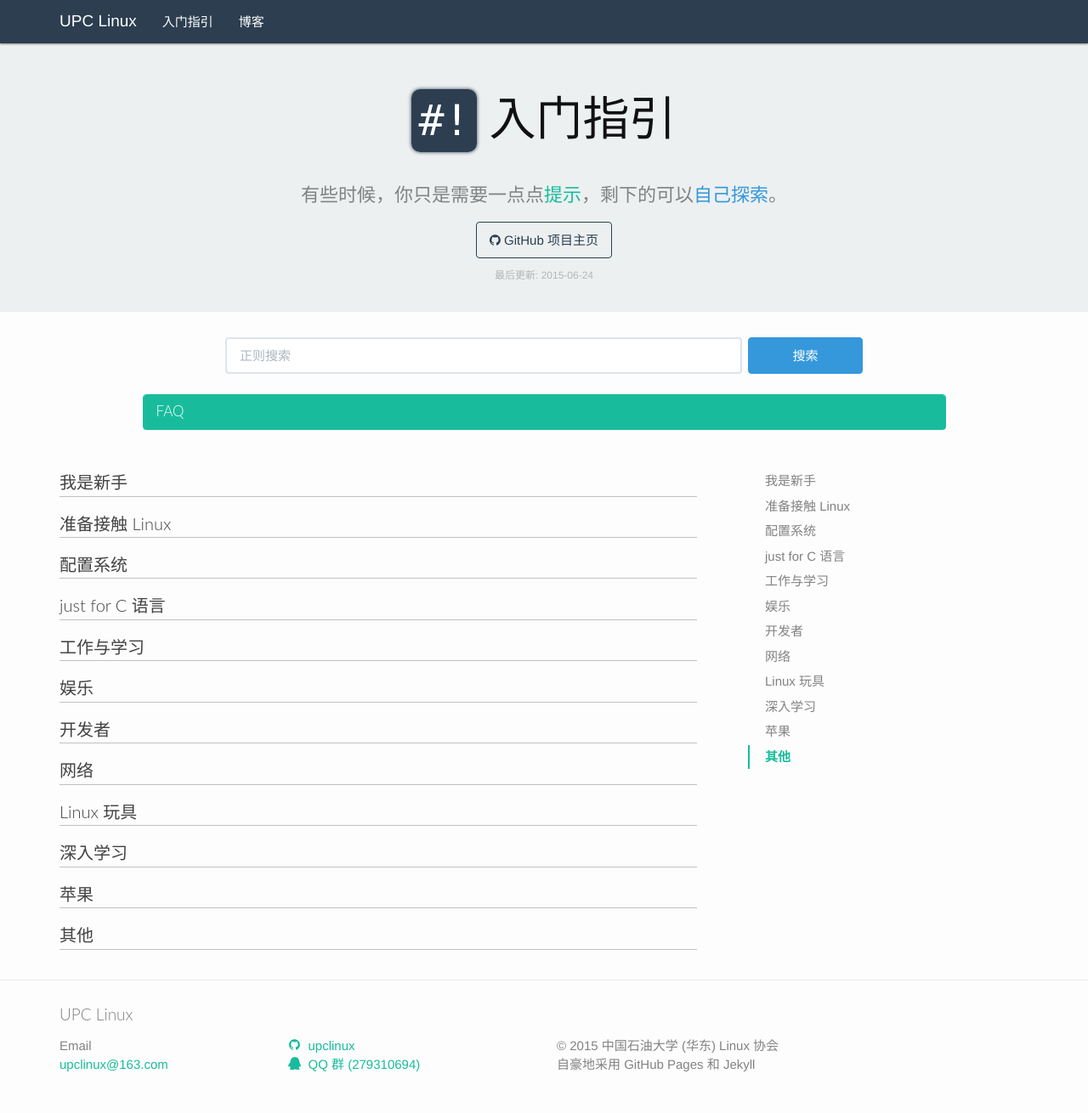
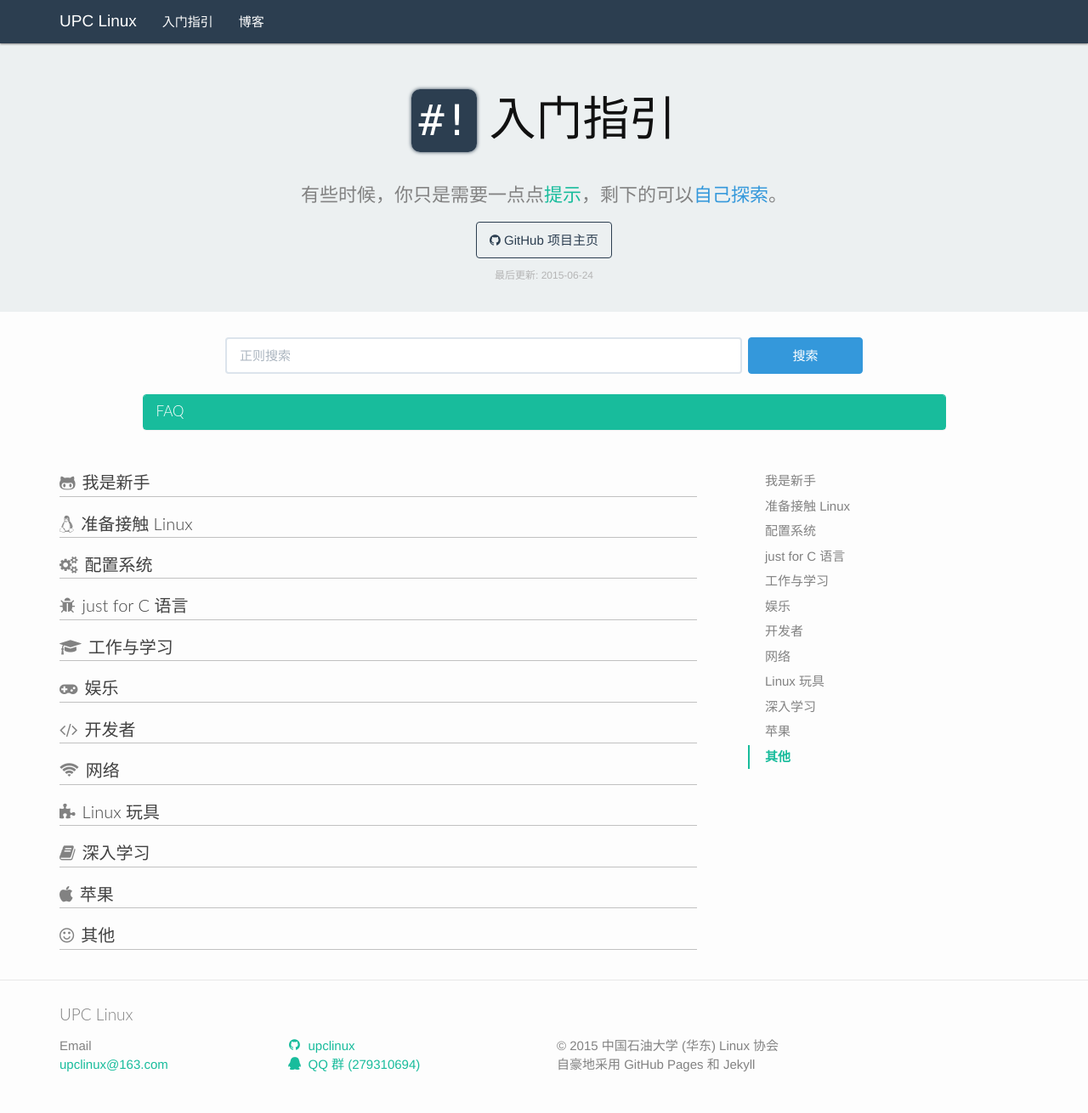
Before and after one commit to upclinux/intro, a Jekyll site: the page built from index.html, in a window 1280 px wide. Shown: the whole page at 85% size. Built offline with Jekyll 4.4.1, drawn with Linux system fonts in a browser that asks for light colours; nearby versions of some CDN libraries.

Commit message:
标题前的小图标

```diff
--- a/_config.yml
+++ b/_config.yml
@@ -32,58 +32,70 @@
         path: "novice"
     values:
         category: "我是新手"
+        icon: "fa fa-github-alt"
 -
     scope:
         path: "try"
     values:
         category: "准备接触 Linux"
+        icon: "fa fa-linux"
 -
     scope:
         path: "configuration"
     values:
         category: "配置系统"
+        icon: "fa fa-cogs"
 -
     scope:
         path: "c"
     values:
         category: "just for C 语言"
+        icon: "fa fa-bug"
 -
     scope:
         path: "work"
     values:
         category: "工作与学习"
+        icon: "fa fa-graduation-cap"
 -
     scope:
         path: "entertainment"
     values:
         category: "娱乐"
+        icon: "fa fa-gamepad"
 -
     scope:
         path: "development"
     values:
         category: "开发者"
+        icon: "fa fa-code"
 -
     scope:
         path: "network"
     values:
         category: "网络"
+        icon: "fa fa-wifi"
 -
     scope:
         path: "toy"
     values:
         category: "Linux 玩具"
+        icon: "fa fa-puzzle-piece"
 -
     scope:
         path: "future"
     values:
         category: "深入学习"
+        icon: "fa fa-book"
 -
     scope:
         path: "mac"
     values:
         category: "苹果"
+        icon: "fa fa-apple"
 -
     scope:
         path: "others"
     values:
         category: "其他"
+        icon: "fa fa-smile-o"
--- a/_sass/_layout.scss
+++ b/_sass/_layout.scss
@@ -26,6 +26,11 @@
     a {
         color: $grey-color-dark;
         font-size: 20px;
+
+        i.fa {
+            padding-right: .4em;
+            color: $grey-color;
+        }
     }
 }
 
--- a/index.html
+++ b/index.html
@@ -59,9 +59,10 @@
         {% if default.scope.path == "" %}{% continue %}{% endif %}
         {% assign tag = default.scope.path %}
         {% assign title = default.values.category %}
+        {% assign icon = default.values.icon %}
         {% assign cate = title | downcase %}
         {% assign u = "/categorites/?c=" | prepend: site.baseurl | append: tag %}
-        <h3 id="section-{{ tag }}" class="category-header"><a href="{{ u }}">{{ title }}</a></h3>
+        <h3 id="section-{{ tag }}" class="category-header"><a href="{{ u }}">{% if icon %}<i class="{{ icon }}"></i>{% endif %}{{ title }}</a></h3>
         <ul>
           {% for post in site.categories[cate] %}
             {% if post.url %}
```
